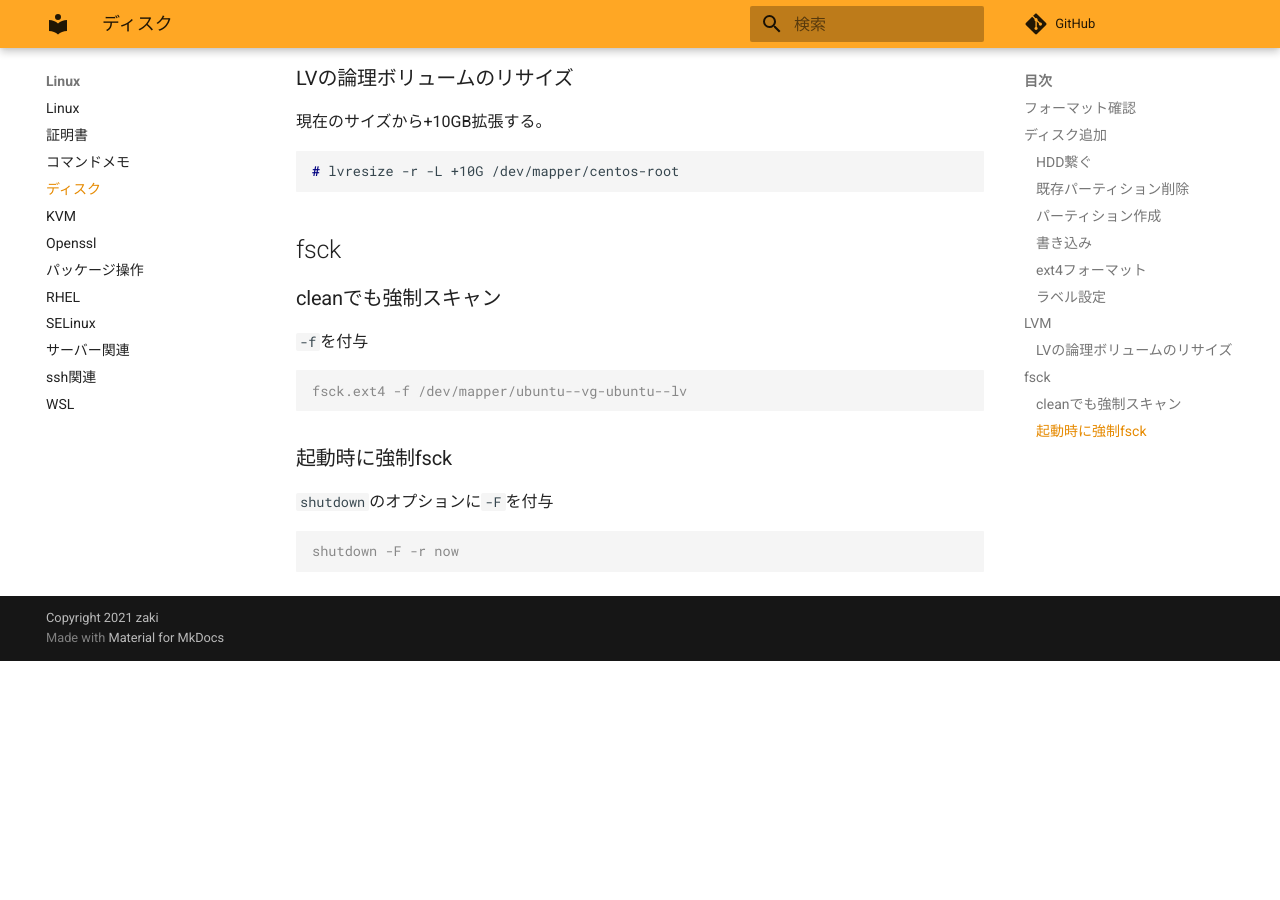
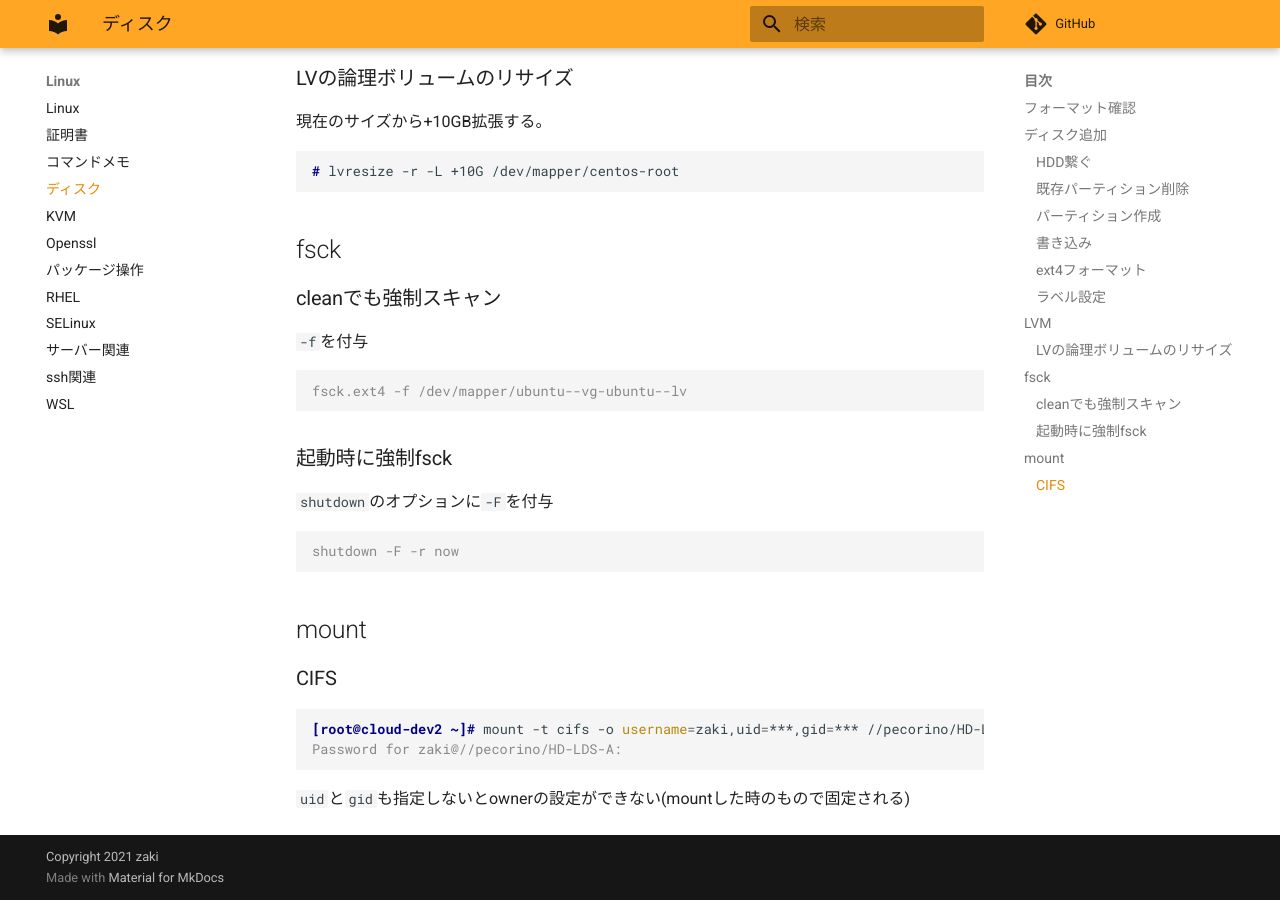
Before and after one commit to zaki-lknr/docs, an MkDocs documentation site: the page built from docs/Linux/disk.md, in a window 1280 px wide and 900 px high, scrolled down 4299 px. Built offline with MkDocs 1.6.1 and Material for MkDocs 9.7.7, drawn with Linux system fonts in a browser that asks for light colours; comment, search, counter and statistics services are not loaded; before the commit the page ends 4960 px from its top, so only the background shows below that.

Commit message:
add: linux/disk: cifsのmount

````diff
--- a/docs/Linux/disk.md
+++ b/docs/Linux/disk.md
@@ -234,3 +234,14 @@ fsck.ext4 -f /dev/mapper/ubuntu--vg-ubuntu--lv
 ```console
 shutdown -F -r now
 ```
+
+## mount
+
+### CIFS
+
+```console
+[root@cloud-dev2 ~]# mount -t cifs -o username=zaki,uid=***,gid=*** //pecorino/HD-LDS-A /mnt/
+Password for zaki@//pecorino/HD-LDS-A:
+```
+
+`uid`と`gid`も指定しないとownerの設定ができない(mountした時のもので固定される)
````
